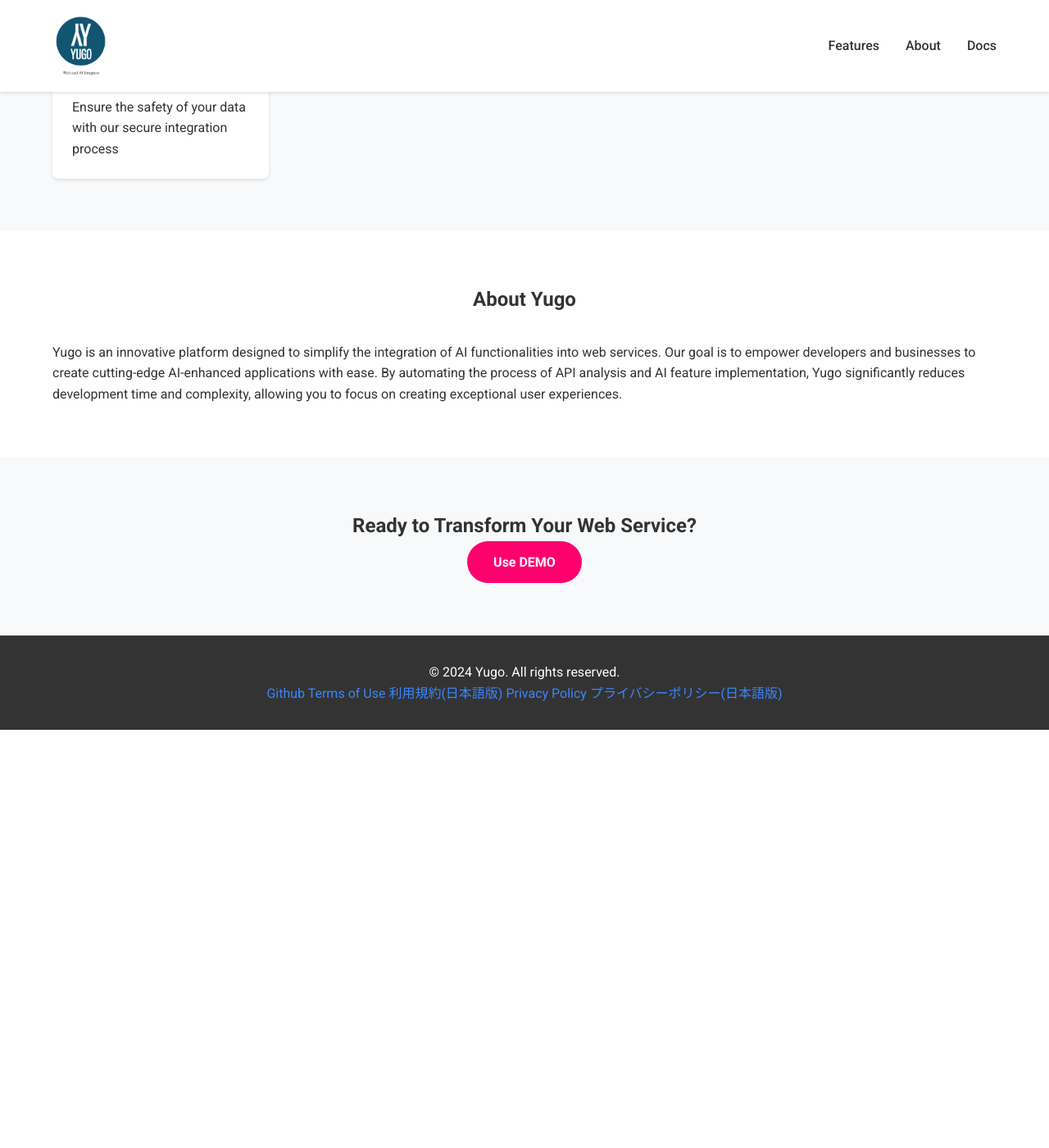
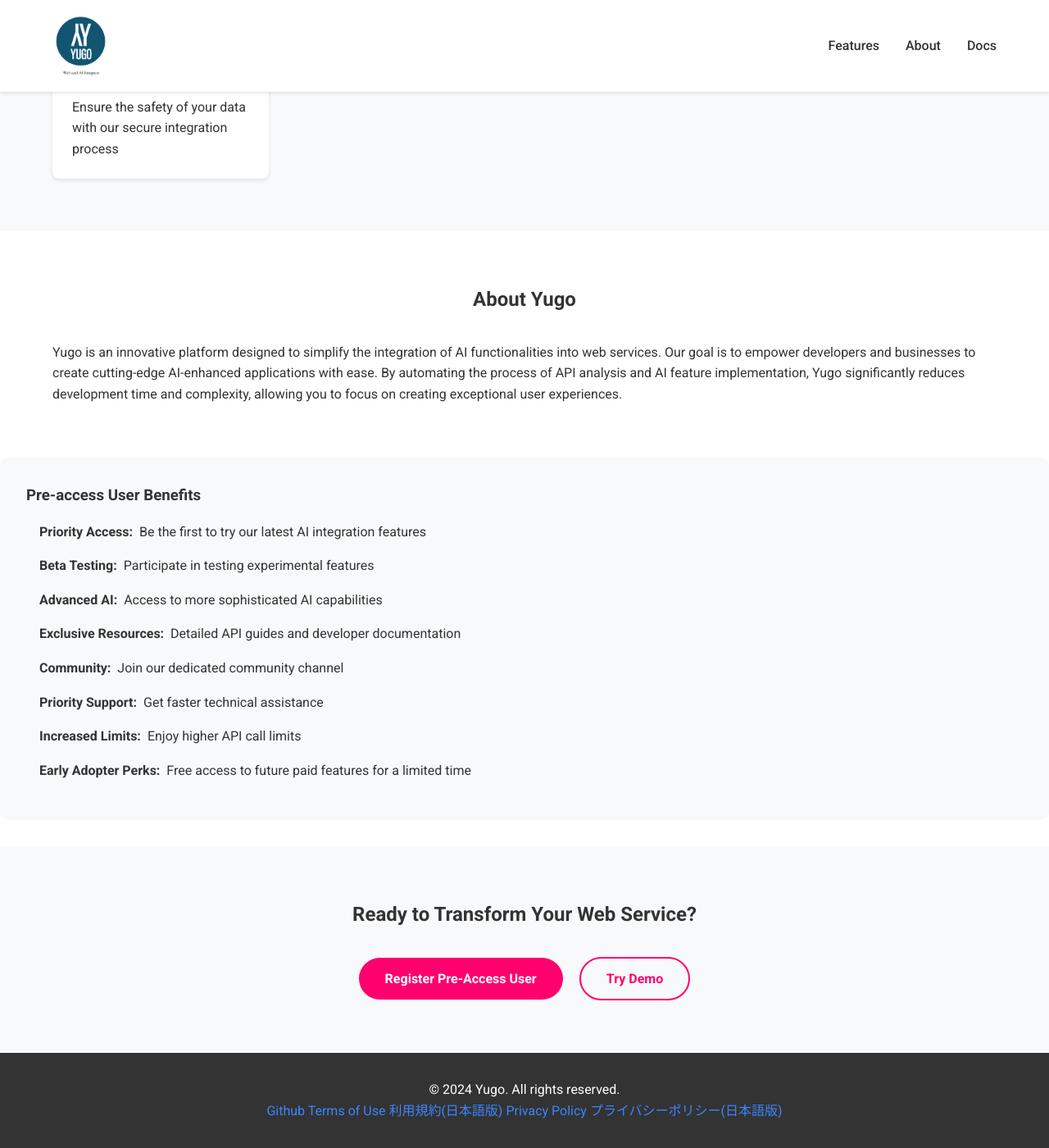
Before and after one commit to ynishi/yugo-docs, a Jekyll site: the page index.html, which Jekyll copies as it is, in a window 1280 px wide and 1400 px high, scrolled down 778 px. Shown: the whole window at 82% size. Built offline with Jekyll 4.4.1, drawn with Linux system fonts in a browser that asks for light colours; before the commit the page ends 1668 px from its top, so only the background shows below that.

Commit message:
update register for button

```diff
--- a/assets/css/style.css
+++ b/assets/css/style.css
@@ -93,6 +93,25 @@
     background-color: #FF5E93;
 }
 
+/* Secondary CTA Button */
+.cta-button-secondary {
+    display: inline-block;
+    background-color: transparent;
+    color: #FF006E;
+    padding: 0.75rem 1.95rem;
+    border-radius: 30px;
+    text-decoration: none;
+    font-weight: bold;
+    transition: all 0.3s ease;
+    border: 2px solid #FF006E;
+}
+
+.cta-button-secondary:hover {
+    background-color: rgba(255, 0, 110, 0.1);
+    color: #FF5E93;
+    border-color: #FF5E93;
+}
+
 /* Features Section */
 #features {
     padding: 4rem 0;
@@ -160,3 +179,38 @@
         grid-template-columns: 1fr;
     }
 }
+
+/* Pre-Access Benefits Section */
+.pre-access-benefits {
+    background-color: #f8f9fa;
+    border-radius: 10px;
+    padding: 2rem;
+    margin-bottom: 2rem;
+}
+
+.pre-access-benefits h3 {
+    color: #333;
+    margin-bottom: 1rem;
+}
+
+.pre-access-benefits ul {
+    list-style-type: none;
+    padding: 0;
+}
+
+.pre-access-benefits li {
+    margin-bottom: 1rem;
+    display: flex;
+    align-items: center;
+}
+
+.pre-access-benefits i {
+    color: #FF006E;
+    margin-right: 1rem;
+    font-size: 1.2rem;
+}
+
+.pre-access-benefits strong {
+    color: #333;
+    margin-right: 0.5rem;
+}
--- a/index.html
+++ b/index.html
@@ -91,10 +91,53 @@
             </div>
         </section>
 
+        <section id="pre-access-benefits">
+            <div class="pre-access-benefits">
+                <h3>Pre-access User Benefits</h3>
+                <ul>
+                    <li>
+                        <i class="fas fa-rocket"></i>
+                        <strong>Priority Access:</strong> Be the first to try our latest AI integration features
+                    </li>
+                    <li>
+                        <i class="fas fa-flask"></i>
+                        <strong>Beta Testing:</strong> Participate in testing experimental features
+                    </li>
+                    <li>
+                        <i class="fas fa-brain"></i>
+                        <strong>Advanced AI:</strong> Access to more sophisticated AI capabilities
+                    </li>
+                    <li>
+                        <i class="fas fa-book"></i>
+                        <strong>Exclusive Resources:</strong> Detailed API guides and developer documentation
+                    </li>
+                    <li>
+                        <i class="fas fa-users"></i>
+                        <strong>Community:</strong> Join our dedicated community channel
+                    </li>
+                    <li>
+                        <i class="fas fa-headset"></i>
+                        <strong>Priority Support:</strong> Get faster technical assistance
+                    </li>
+                    <li>
+                        <i class="fas fa-tachometer-alt"></i>
+                        <strong>Increased Limits:</strong> Enjoy higher API call limits
+                    </li>
+                    <li>
+                        <i class="fas fa-gift"></i>
+                        <strong>Early Adopter Perks:</strong> Free access to future paid features for a limited time
+                    </li>
+                </ul>
+            </div>
+        </section>
+
         <section id="cta" style="background-color: #f8f9fa; padding: 4rem 0; text-align: center;">
             <div class="container">
                 <h2>Ready to Transform Your Web Service?</h2>
-                <a href="https://demo.yugo-ai.com" class="cta-button" >Use DEMO</a>
+                <div style="margin-top: 2rem;">
+                    <a href="https://app.yugo-ai.com/register" class="cta-button" style="margin-right: 1rem;">Register Pre-Access User</a>
+                    <a href="https://app.yugo-ai.com/demo" class="cta-button-secondary">Try Demo</a>
+                </div>
             </div>
         </section>
     </main>
```
